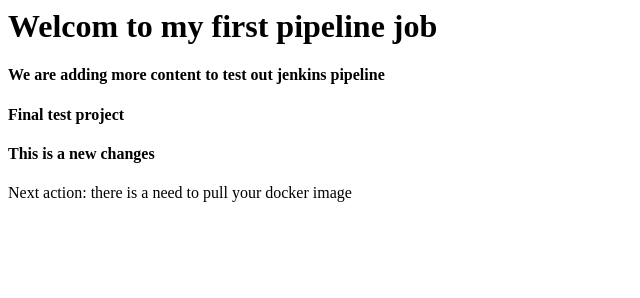
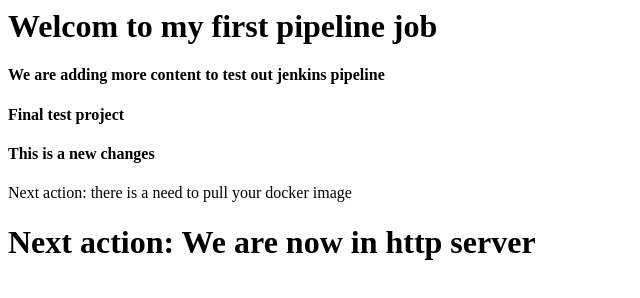
Before and after one commit to ezeyoh/JenkinsProject, a plain HTML site: page index.html in a window 1280 px wide. Shown: the whole page, without its empty margins (0-640 px from the left). Drawn offline with Linux system fonts and the light colour scheme.

Commit message:
Update index.html

```diff
--- a/index.html
+++ b/index.html
@@ -6,5 +6,6 @@
 <h4>Final test project</h4>
 <h4>This is a new changes</h4
 <h1>Next action: there is a need to pull your docker image </h1>
+<h1>Next action: We are now in http server </h1>
 </body>
 </html>
```
